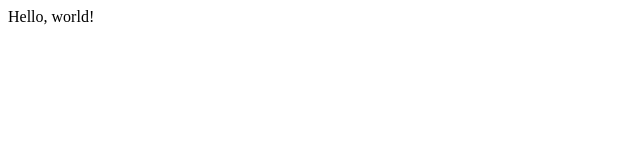
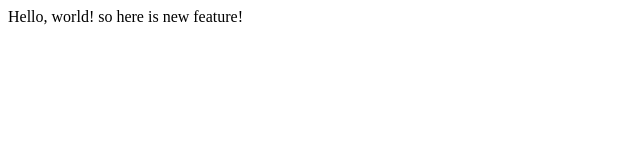
Before and after one commit to Aashish-png/leture1, a plain HTML site: page index.html in a window 1280 px wide. Shown: the whole page, without its empty margins (0-640 px from the left). Drawn offline with Linux system fonts and the light colour scheme.

Commit message:
added a new line

```diff
--- a/index.html
+++ b/index.html
@@ -7,5 +7,6 @@
     </head>
     <body>
         Hello, world!
+        so here is new feature!
     </body>
 </html>
```
